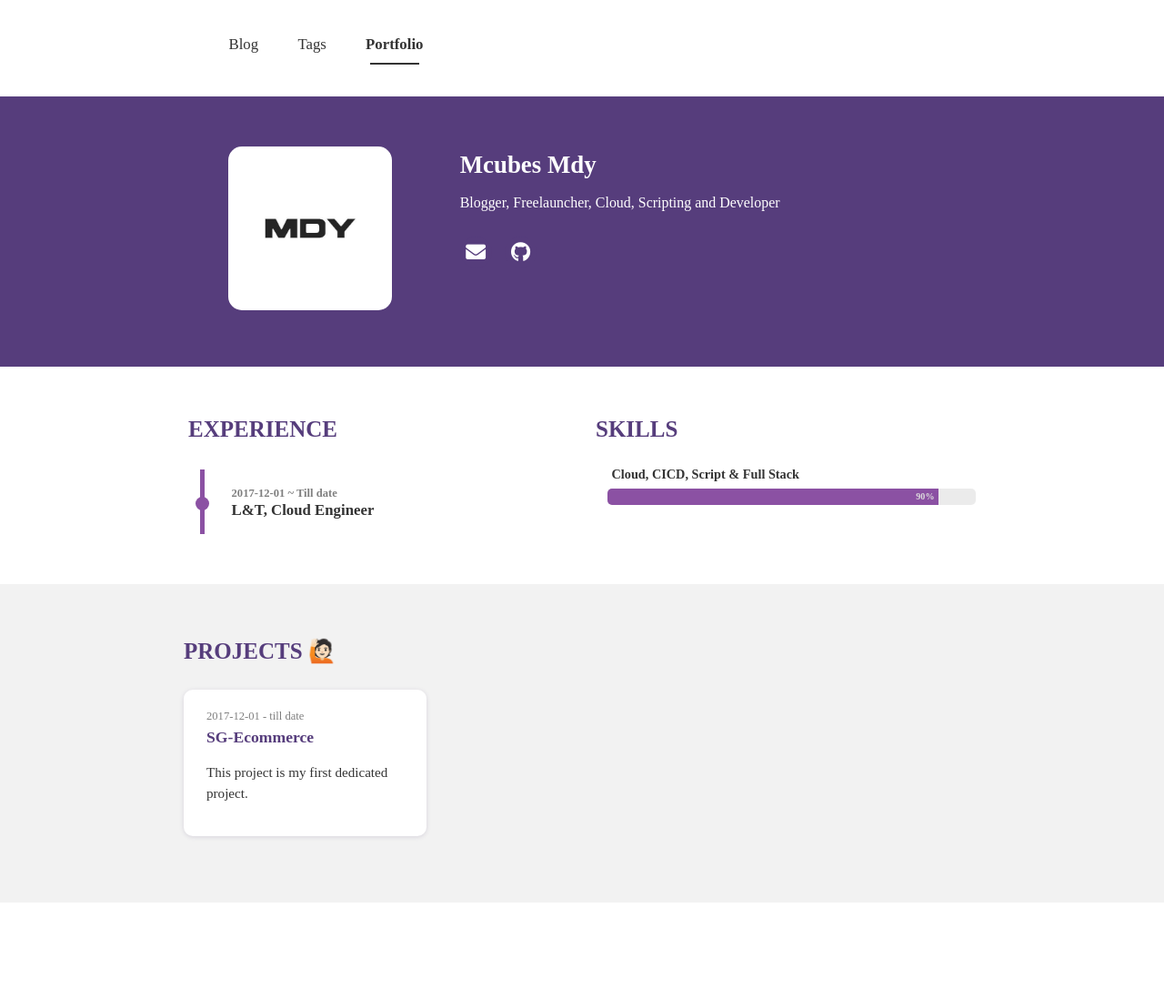
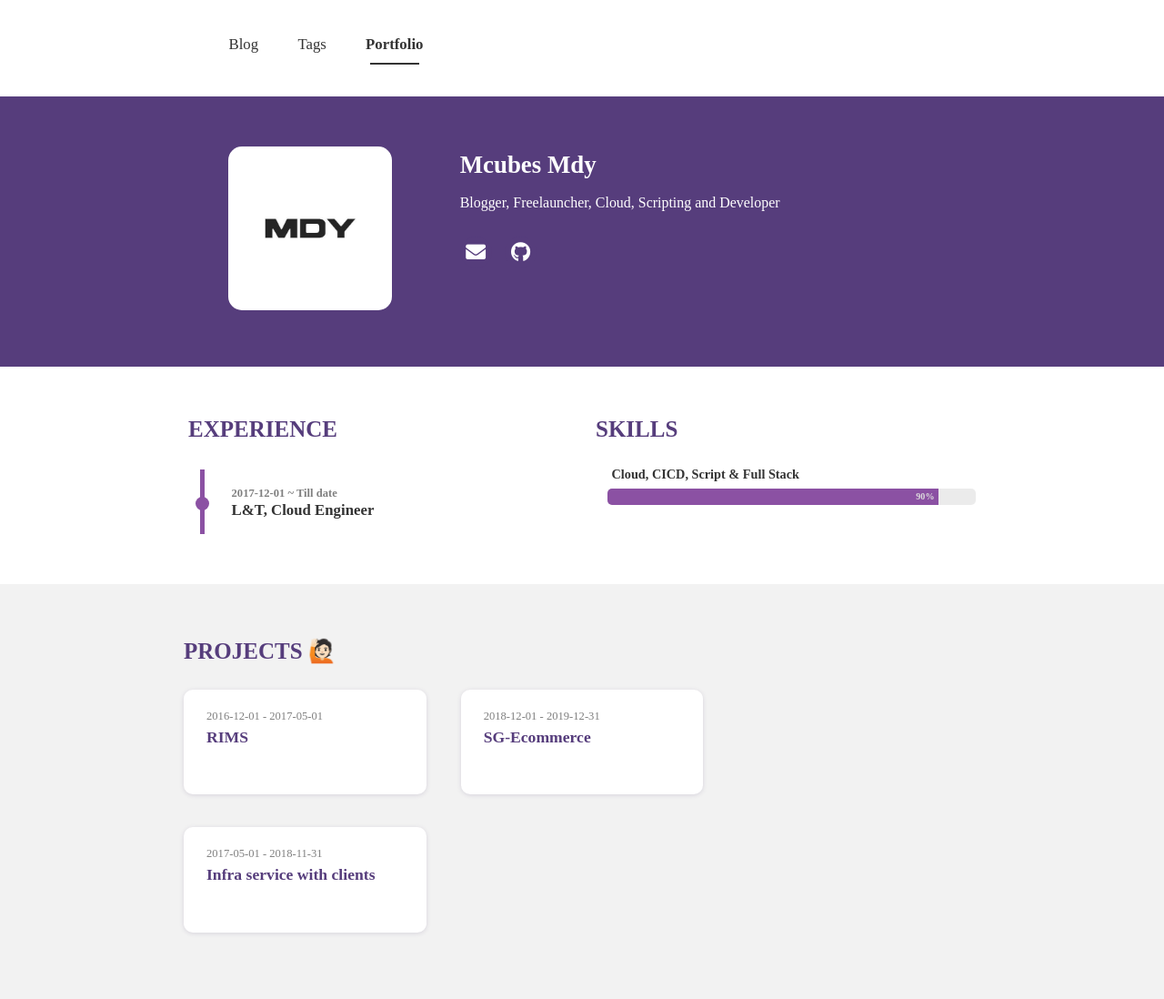
Before and after one commit to mcubescloud/site, a Jekyll site: the page built from portfolio.html, in a window 1280 px wide. Shown: the whole page at 91% size. Built offline with Jekyll 4.4.1, drawn with Linux system fonts in a browser that asks for light colours; nearby versions of some CDN libraries; some web fonts are replaced; before the commit the page ends 992 px from its top, so only the background shows below that; some of the changed lines change nothing that is shown.

Commit message:
Update projects.yml

```diff
--- a/_data/projects.yml
+++ b/_data/projects.yml
@@ -3,17 +3,53 @@
     modal : True # If 'True' is selected, modal can open in 'portfolio.html'.
     url : https://github.com/mdy007 # Full URL
     #image : "portfolio.png" # path: assets/project/
-    date : 2017-12-01 - till date
+    date : 2016-12-01 - 2017-05-01
+    title : RIMS
+    summary : Practical Knowledge of Linux, Windows and Networking
+    description :
+    contents :
+        - title : 1. RIMS
+          image : design-a-successful-client-meeting.jpg
+          description : <li>Working Knowledge in Designing IP address scheme using Subnets, ARP, VLSM Configuring Router and Switches, Switch configuration VLAN, Routing Protocol(RIP,EIGRP,OSPF),TELNET, SSH, ACL, ICMP, HSRP, CDP in Networking,Working knowledge in CISCO switch 2950,Router 2600,Packet Tracer.</li>
+                        <li>Well trained in installing and configuration of windows server 2012 R2 with ADDS, DNS, DHCP, User and Group create,GPM, WDS, RAID concepts, Mailserver, Disk Management, File sharing, VPN, IIS Server backup</li>
+                        <li>Knowledge in linux red hat server 7 YUM & RPM Server configuration , SSH, SAMBA server, NFS , APACHE server, MARIADB, Disk Partition, LVM, Network Configuration</li>
+- project :
+    print : True # If 'False' is selected, it will not be displayed in 'home.html > aside > .proj-content'.
+    modal : True # If 'True' is selected, modal can open in 'portfolio.html'.
+    url :  # Full URL
+    #image : design-a-successful-client-meeting.jpg
+    date : 2017-05-01 - 2018-11-31
+    title : Infra service with clients
+    summary : I have handled various clients of different platforms in AWS and AZURE Platform.
+    description :
+    contents :
+        - title : 2. Infra service with clients
+          image : design-a-successful-client-meeting.jpg
+          description : <li>Log Management.</li>
+            <li>User Management</li>
+            <li>Server Utilizations.</li>
+            <li>Cost Optimizations.</li>
+            <li>Security Audit.</li>
+            <li>Patching.</li>
+            <li>Client Discussion reg. AWS Services</li>
+            <li>Normal Deployments with ASG.</li>
+
+- project :
+    print : True # If 'False' is selected, it will not be displayed in 'home.html > aside > .proj-content'.
+    modal : True # If 'True' is selected, modal can open in 'portfolio.html'.
+    url :  # Full URL
+    #image : design-a-successful-client-meeting.jpg
+    date : 2018-12-01 - 2019-12-31
     title : SG-Ecommerce
-    summary : Managing the infra of Ecommerece sites.
-    description : This project is my first dedicated project.
+    summary : SG is my real time dedicated client , where i have worked from Monitor to deployment
+    description :
     contents :
-        - title : 1. SG-Ecommerce
+        - title : 2. SG-Ecommerce
           image : design-a-successful-client-meeting.jpg
-          description : <li>Worked as Infra Engineer.</li>
+          description : <li>Worked as Cloud Engineer.</li>
             <li>Troubleshooted the server and cloud operations.</li>
             <li>Worked on deployment with Automation tools.</li>
-            <li>As a Team,Created a brand new infra structure/Setup and made live(website).</li>
+            <li>As a Team,We have created a brand new infra Setup and made live(website).</li>
             <li>Apart from Ecommerce, Maintained log, Utilization management infra and AWS level.</li>
-            <li>Lover of Python and Julia</li>
-            <li>Basic learner of vast cloud universe</li>
+            <li>Lover of Python and Julia.</li>
+            <li>Basic learner of vast cloud universe.</li>
```
